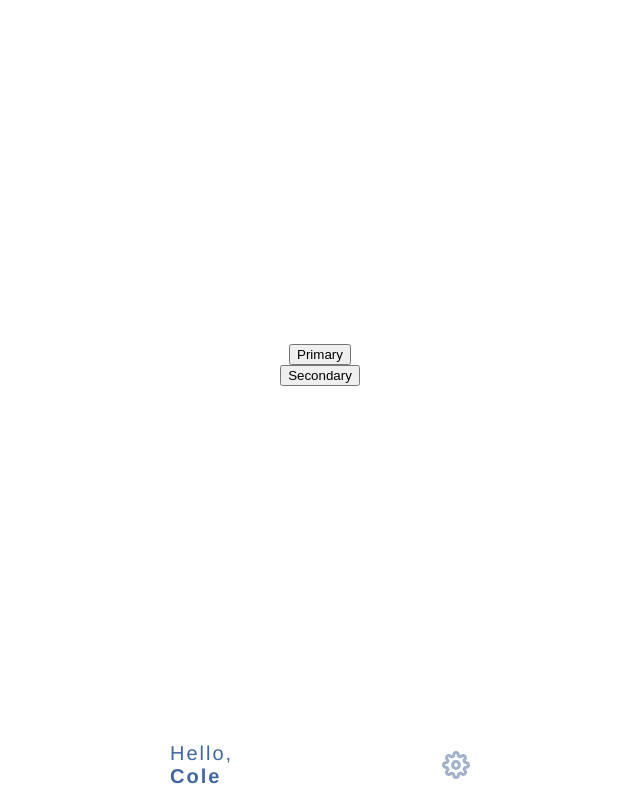
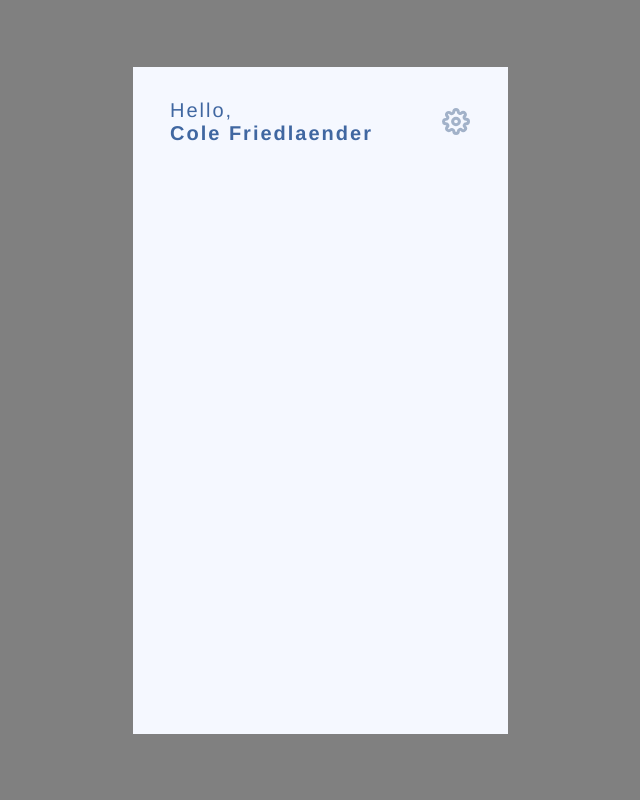
Before and after one commit to colefriedlaender/MOC, a Next.js app: page / in a window 1280 px wide. Shown: the whole page, without its empty margins (320-960 px from the left). Built offline with nearby package versions, Linux system fonts and the light colour scheme.

Commit message:
Imported Greeting to index

```diff
--- a/pages/index.tsx
+++ b/pages/index.tsx
@@ -5,17 +5,17 @@ import styles from "../styles/Home.module.css";
 
 export default function Home() {
   return (
-    <div className={styles.container}>
-      <Head>
-        <title>Create Next App</title>
-        <link rel="icon" href="/favicon.ico" />
-      </Head>
-
-      <main className={styles.main}>
-        <Button primary label="Primary" />
-        <Button primary={false} label="Secondary" />
-      </main>
-      <Greeting name="Cole" />
+    <div className={styles.page}>
+      <div className={styles.container}>
+        <Head>
+          <title>Create Next App</title>
+          <link rel="icon" href="/material-sort.svg" />
+        </Head>
+        <header className={styles.header}>
+          <Greeting name="Cole Friedlaender" />
+        </header>
+        <main className={styles.main}></main>
+      </div>
     </div>
   );
 }
--- a/styles/Home.module.css
+++ b/styles/Home.module.css
@@ -1,17 +1,18 @@
+.page {
+  background-color: grey;
+  height: 100vh;
+  width: 100vw;
+  display: grid;
+}
 .container {
-  min-height: 100vh;
-  padding: 0 0.5rem;
-  display: flex;
-  flex-direction: column;
-  justify-content: center;
-  align-items: center;
+  align-self: center;
+  justify-self: center;
+  background-color: var(--background-color);
+  height: 667px;
+  width: 375px;
+  display: grid;
 }
-
-.main {
-  padding: 5rem 0;
-  flex: 1;
-  display: flex;
-  flex-direction: column;
-  justify-content: center;
-  align-items: center;
+.header {
+  justify-self: center;
+  padding-top: 20px;
 }
```
